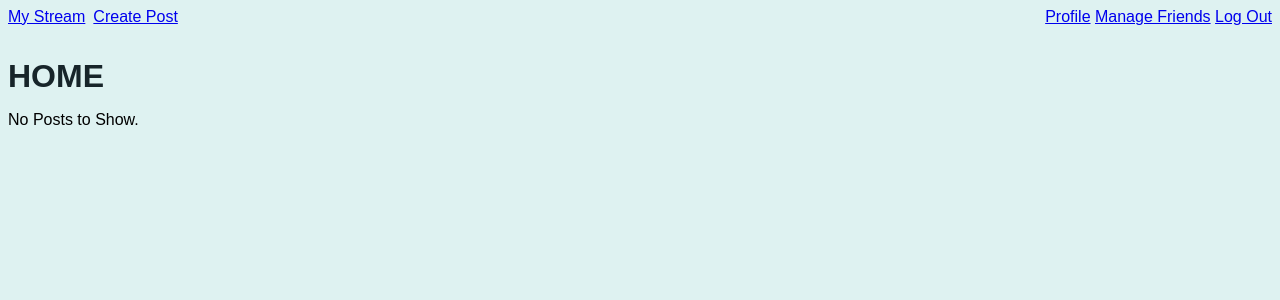
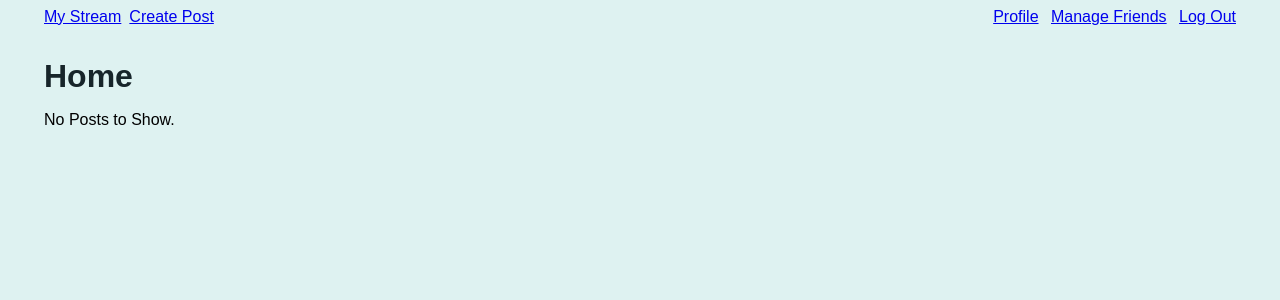
Before and after one commit to ttamre/unhindled, a Django app: page / in a window 1280 px wide. Shown: the top 300 px of the page. Run offline with Django 3.2, Linux system fonts and the light colour scheme; the visitor is signed in with stand-in values (Sample User, id 1); data that the repository does not hold is empty.

Commit message:
html changes

```diff
--- a/project404/unhindled/static/unhindled/style.css
+++ b/project404/unhindled/static/unhindled/style.css
@@ -28,6 +28,7 @@
 }
 
 html {
+  margin: 0 36px;
   background-color: #DEF2F1;
   font-family: Arial, Helvetica, sans-serif;
 }
--- a/project404/unhindled/templates/unhindled/edit_profile.html
+++ b/project404/unhindled/templates/unhindled/edit_profile.html
@@ -15,8 +15,8 @@
         </div>
     </div>
     <div >
-        <div >
-            <h5>Update Profile</h5>
+        <div>
+            <p class="non-white-title">Update Profile</p>
         </div>
     </div>
     <div>
--- a/project404/unhindled/templates/unhindled/index.html
+++ b/project404/unhindled/templates/unhindled/index.html
@@ -14,12 +14,12 @@
                         <a class="mr-2" href="{% url 'mystream' %}">My Stream</a>
                         <a href="{% url 'createPost' %}">Create Post</a>
                         <div class="account-management">
-                            <a href="{% url 'profile' user.profile.pk %}">Profile</a>
-                            <a href="{% url 'friends' user.username %}">Manage Friends</a>
+                            <a class="mr-2" href="{% url 'profile' user.profile.pk %}">Profile</a>
+                            <a class="mr-2" href="{% url 'friends' user.username %}">Manage Friends</a>
                             <a href="{% url 'logout' %}">Log Out</a>
                         </div>
                     </div>
-                    <p class="non-white-title">HOME</p>
+                    <p class="non-white-title">Home</p>
                     {% if object_list %}
                         {% for post in object_list %}
                             <!-- if (x and y) or z -->
--- a/project404/unhindled/templates/unhindled/mystream.html
+++ b/project404/unhindled/templates/unhindled/mystream.html
@@ -14,8 +14,8 @@
             <a class="mr-2" href="{% url 'index' %}">Home</a>
             <a href="{% url 'createPost' %}">Create Post</a>
             <div class="account-management">
-                <a href="{% url 'profile' user.profile.pk %}">Profile</a>
-                <a href="{% url 'friends' user.username %}">Manage Friends</a>
+                <a class="mr-2" href="{% url 'profile' user.profile.pk %}">Profile</a>
+                <a class="mr-2" href="{% url 'friends' user.username %}">Manage Friends</a>
                 <a href="{% url 'logout' %}">Log Out</a>
             </div>
         </div>
--- a/project404/unhindled/templates/unhindled/profile.html
+++ b/project404/unhindled/templates/unhindled/profile.html
@@ -18,7 +18,7 @@
             <a class="mr-2" href="{% url 'mystream' %}">My Stream</a>
             <a href="{% url 'createPost' %}">Create Post</a>
             <div class="account-management">
-                <a href="{% url 'friends' user.username %}">Manage Friends</a>
+                <a class="mr-2" href="{% url 'friends' user.username %}">Manage Friends</a>
                 <a href="{% url 'logout' %}">Log Out</a>
             </div>
         </div>
```
